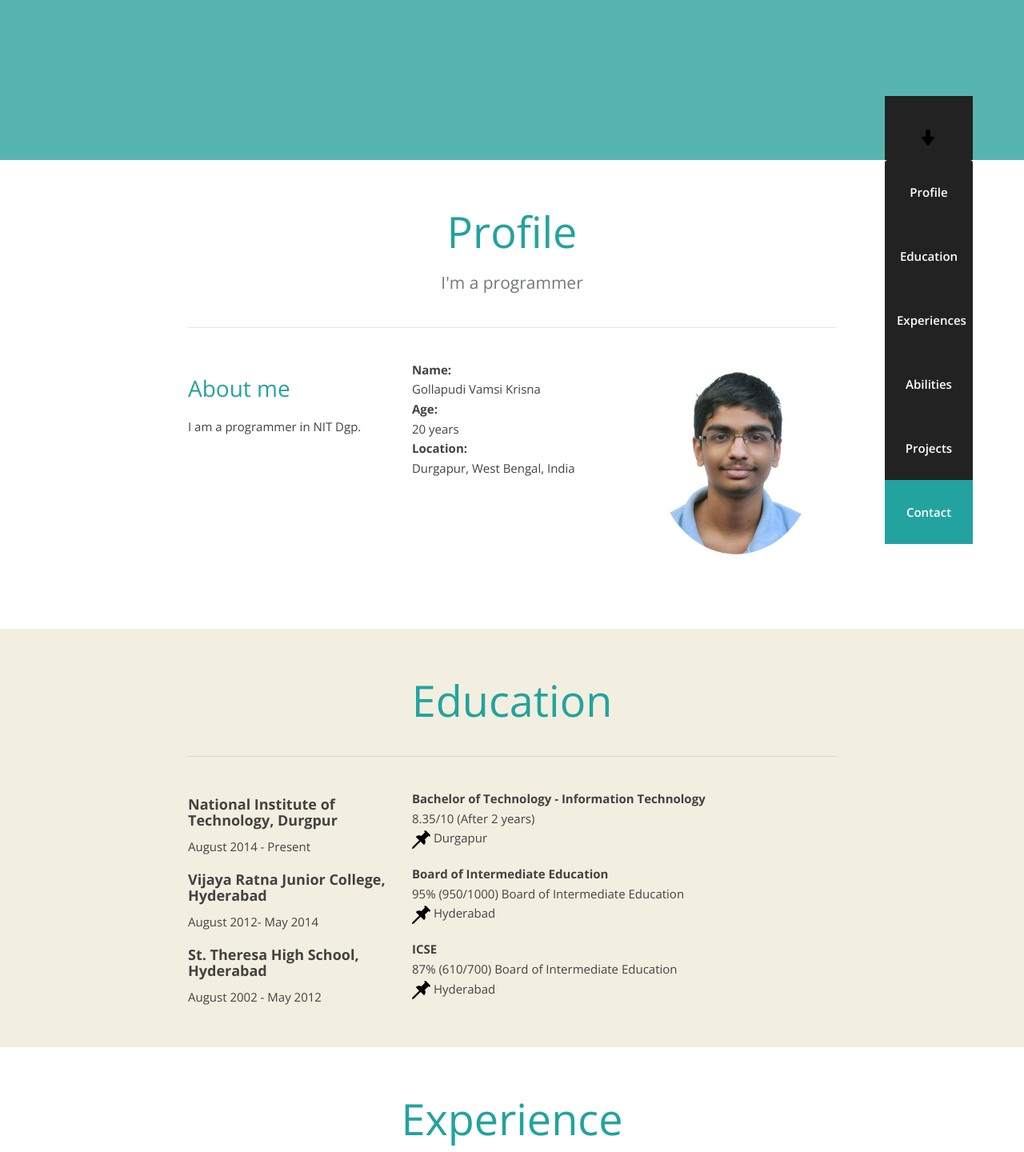
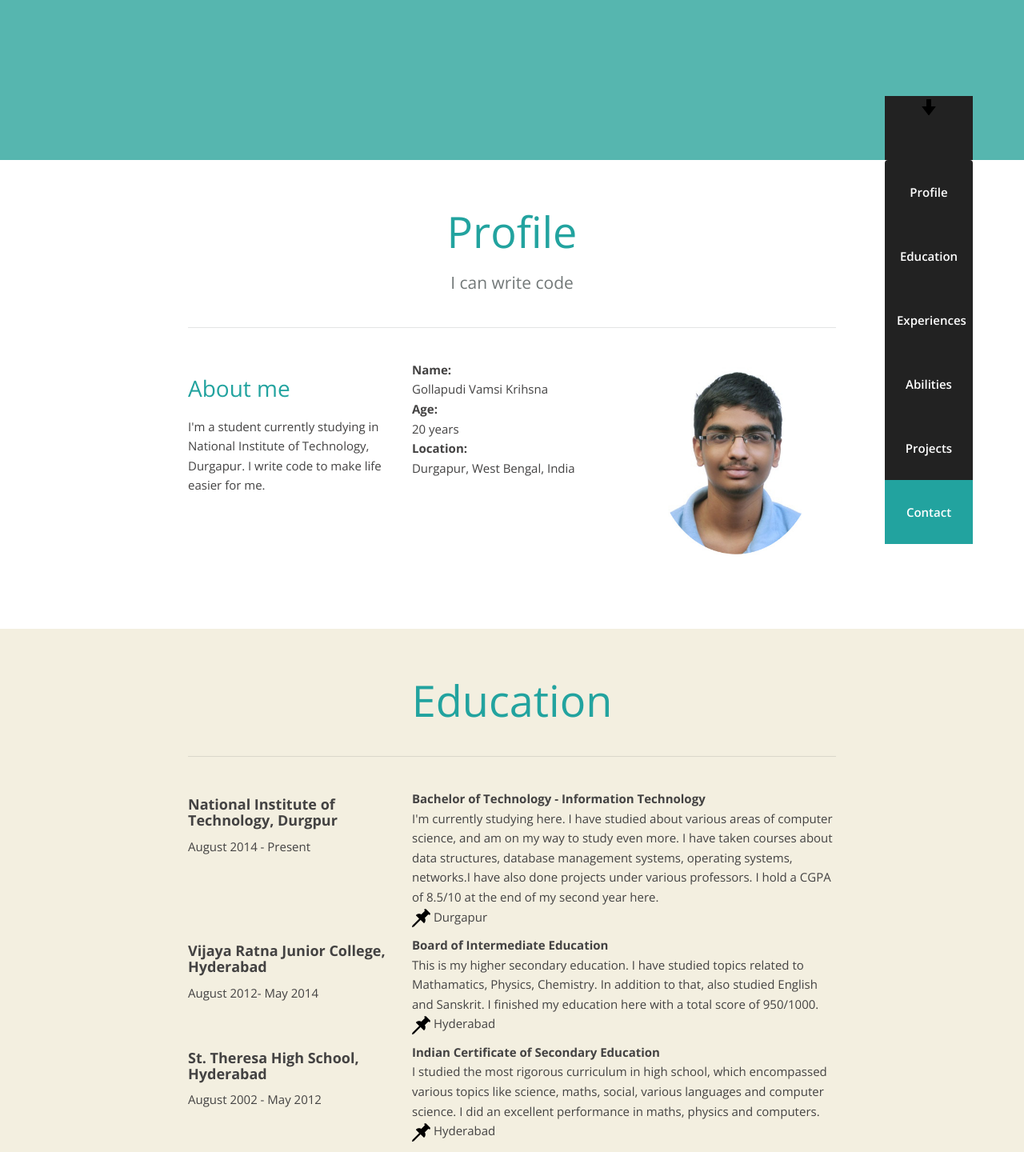
Before and after one commit to soumam007/Online-Space, a plain HTML site: page index.html in a window 1280 px wide. Shown: the part 600-2040 px from the top of the page at 80% size. Drawn offline with nearby package versions, Linux system fonts and the light colour scheme.

Commit message:
Added content to Education section

```diff
--- a/css/style.css
+++ b/css/style.css
@@ -38,15 +38,6 @@ hr { margin: 40px 0px; border-color: #727878; opacity: 0.2; filter:alpha(opacity
 	margin-bottom: 0px;
 	padding: 0px;
 }
-/*.jumbotron:before {
-	border: 1px solid #FFFFFF;
-	bottom: 30px;
-	content: "";
-	left: 30px;
-	position: absolute;
-	right: 30px;
-	top: 30px;
-}*/
 .jumbotron .overlay { background-color: #22A39F; position: absolute; top: 0px; bottom: 0px; left: 0px; right: 0px; opacity: 0.75; filter:alpha(opacity=75); z-index: 2; }
 
 .jumbotron .container { position: relative; top: 28%; z-index: 4; text-align: center; }
@@ -54,7 +45,7 @@ hr { margin: 40px 0px; border-color: #727878; opacity: 0.2; filter:alpha(opacity
 .jumbotron .container h1 { padding-bottom: 20px; border-bottom: 1px solid #FFFFFF; border-bottom-color: rgba(255,255,255,0.35); display: inline-block; }
 .jumbotron .container .lead { font-size: 28px; }
 .jumbotron .scroll-down { height: 80px; width: 110px; display: block; position: absolute; bottom: 0px; right: 5%; background-color: #222222; text-align: center; z-index: 6; }
-.jumbotron .scroll-down {
+.jumbotron .scroll-down .smallpic {
 	color: #FFFFFF;
 	font-size: 30px;
 	padding-right: 2px;
@@ -66,7 +57,7 @@ hr { margin: 40px 0px; border-color: #727878; opacity: 0.2; filter:alpha(opacity
 	animation-iteration-count: infinite;
 	animation-direction: normal;
 }
-.jumbotron .scroll-down:hover { padding-top: 25px; }
+.jumbotron .scroll-down:hover .smallpic { padding-top: 25px; }
 
 .navbar  { border: 0px; background-color: #222222; position: absolute; top: 100%; right: 5%; width: 110px; z-index: 999; }
 .navbar .navbar-collapse { padding: 0px; max-height: none; }
@@ -98,7 +89,7 @@ hr { margin: 40px 0px; border-color: #727878; opacity: 0.2; filter:alpha(opacity
 #abilities ul > li:hover { background: #F2F2F2; }
 #abilities ul > li .ability-title { display: inline-block; width: 60%; }
 #abilities ul > li .ability-score { float: right; }
-#abilities ul > li .ability-score {
+#abilities ul > li .ability-score .smallicon {
 	color: #DFE0E0;
 	font-size: 14px;
 
@@ -109,7 +100,7 @@ hr { margin: 40px 0px; border-color: #727878; opacity: 0.2; filter:alpha(opacity
 }
 #abilities ul > li .ability-score { color: #22A39F; }
 
-#abilities ul > li:hover .ability-score { margin-left: 2px; }
+#abilities ul > li:hover .ability-score .smallicon { margin-left: 2px; }
 
 #interests .left { float: left; }
 #interests .right { float: right; }
--- a/index.html
+++ b/index.html
@@ -72,19 +72,19 @@
     <div class="background-white">
       <div id="profile" class="container">
         <h2>Profile</h2>
-        <p class="lead">I'm a programmer</p>
+        <p class="lead">I can write code</p>
         <hr />
         <div class="row">
           <div class="col-md-4">
             <h3>About me</h3>
             <p>
-              I am a programmer in NIT Dgp.
+              I'm a student currently studying in National Institute of Technology, Durgapur. I write code to make life easier for me.
             </p>
           </div>
           <div class="col-md-4">
             <p>
               <strong>Name:</strong><br/>
-              Gollapudi Vamsi Krisna <br/>
+              Gollapudi Vamsi Krihsna <br/>
               <strong>Age:</strong><br/>
               20 years <br/>
               <strong>Location:</strong><br/>
@@ -118,11 +118,13 @@
             <p>
               <strong>Bachelor of Technology - Information Technology</strong><br/>
               <span class="hidden-phone">
-                8.35/10 (After 2 years)
+                I'm currently studying here. I have studied about various areas of computer science, and am on my way to study even more. I have taken courses about data structures, database management systems, operating systems, networks.I have also done projects under various professors. I hold a CGPA of 8.5/10 at the end of my second year here.
               </span><br/>
               <span class="education-details">
                 <span class="location">
-                  <img src="img/location.png" alt=""/>
+                  <span class="smallicon">
+                    <img src="img/location.png" alt=""/>
+                  </span>
                   </span>
                   Durgapur
                 </span>
@@ -145,7 +147,7 @@
             <p>
               <strong>Board of Intermediate Education</strong><br/>
               <span class="hidden-phone">
-                95% (950/1000) Board of Intermediate Education
+                This is my higher secondary education. I have studied topics related to Mathamatics, Physics, Chemistry. In addition to that, also studied English and Sanskrit. I finished my education here with a total score of 950/1000.
               </span><br/>
               <span class="education-details">
                 <span class="location">
@@ -170,9 +172,9 @@
           </div>
           <div class="col-md-8">
             <p>
-              <strong>ICSE</strong><br/>
+              <strong>Indian Certificate of Secondary Education</strong><br/>
               <span class="hidden-phone">
-                87% (610/700) Board of Intermediate Education
+                I studied the most rigorous curriculum in high school, which encompassed various topics like science, maths, social, various languages and computer science. I did an excellent performance in maths, physics and computers.
               </span><br/>
               <span class="education-details">
                 <span class="location">
```
